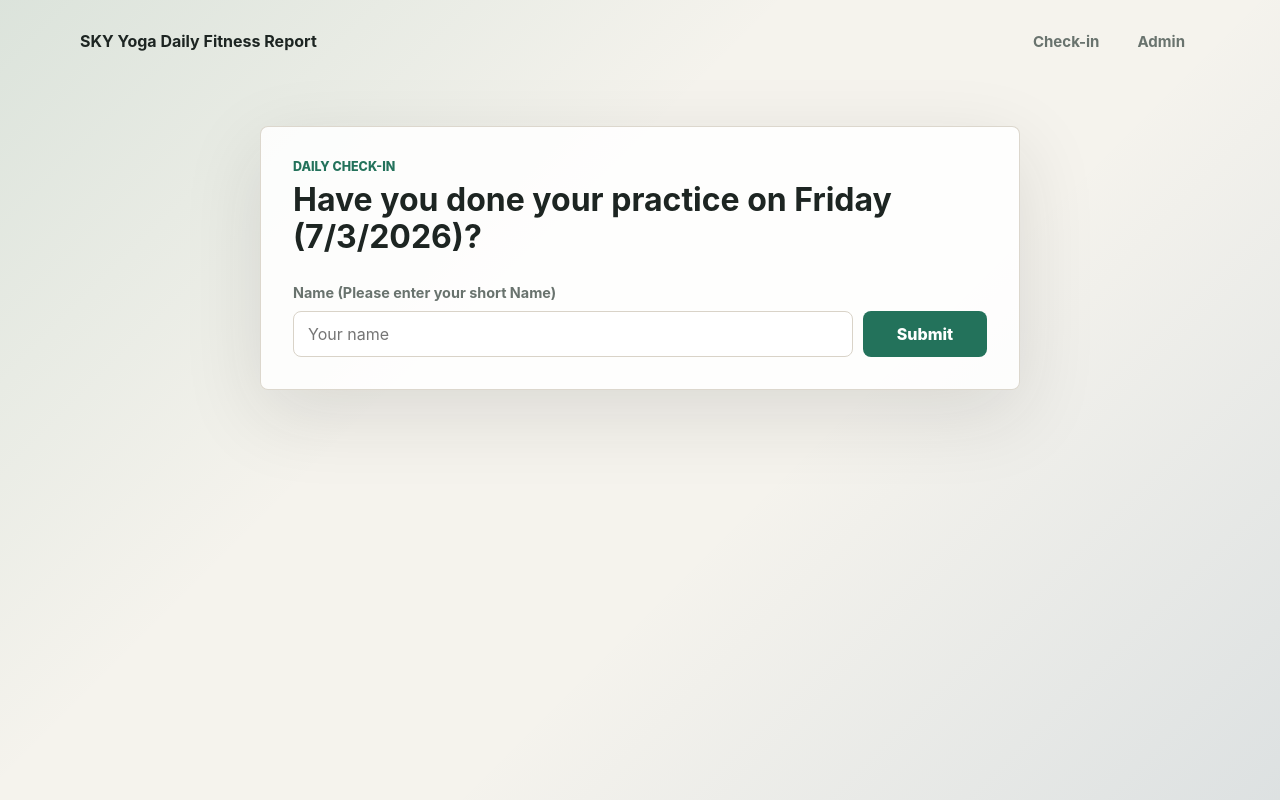
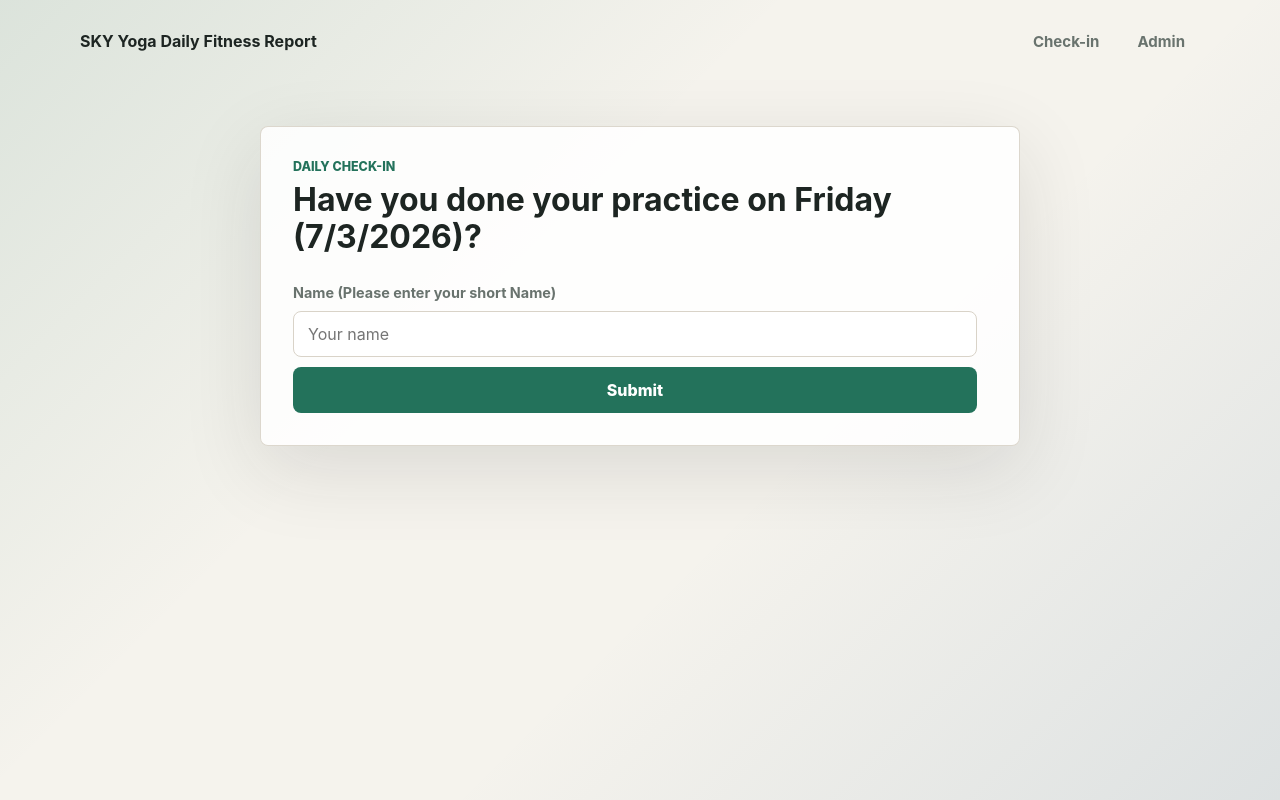
Before and after one commit to Itz-Viggy/yogaAnalytics, a Next.js app: page / in a window 1280 px wide. Built offline with nearby package versions, Linux system fonts and the light colour scheme.

Commit message:
fix: refactor UserCheckIn component to improve button layout and response handling

```diff
--- a/src/components/UserCheckIn.tsx
+++ b/src/components/UserCheckIn.tsx
@@ -266,11 +266,7 @@ export function UserCheckIn() {
             }}
             placeholder="Your name"
           />
-          <button className="button primaryButton" type="submit" disabled={isLookingUp}>
-            {isLookingUp ? "Checking" : "Submit"}
-          </button>
         </div>
-      </form>
 
         {lookup.status !== "idle" ? (
           <div className="responseGroup" aria-label="Yoga response">
@@ -292,6 +288,13 @@ export function UserCheckIn() {
             </button>
           </div>
         ) : null}
+
+        <div className="inlineControls">
+          <button className="button primaryButton" type="submit" disabled={isLookingUp}>
+            {isLookingUp ? "Checking" : "Submit"}
+          </button>
+        </div>
+      </form>
 
       {lookup.status !== "idle" ? (
         <div className="identityStrip">
```
Lines whose indentation alone changed are shown as unchanged.
